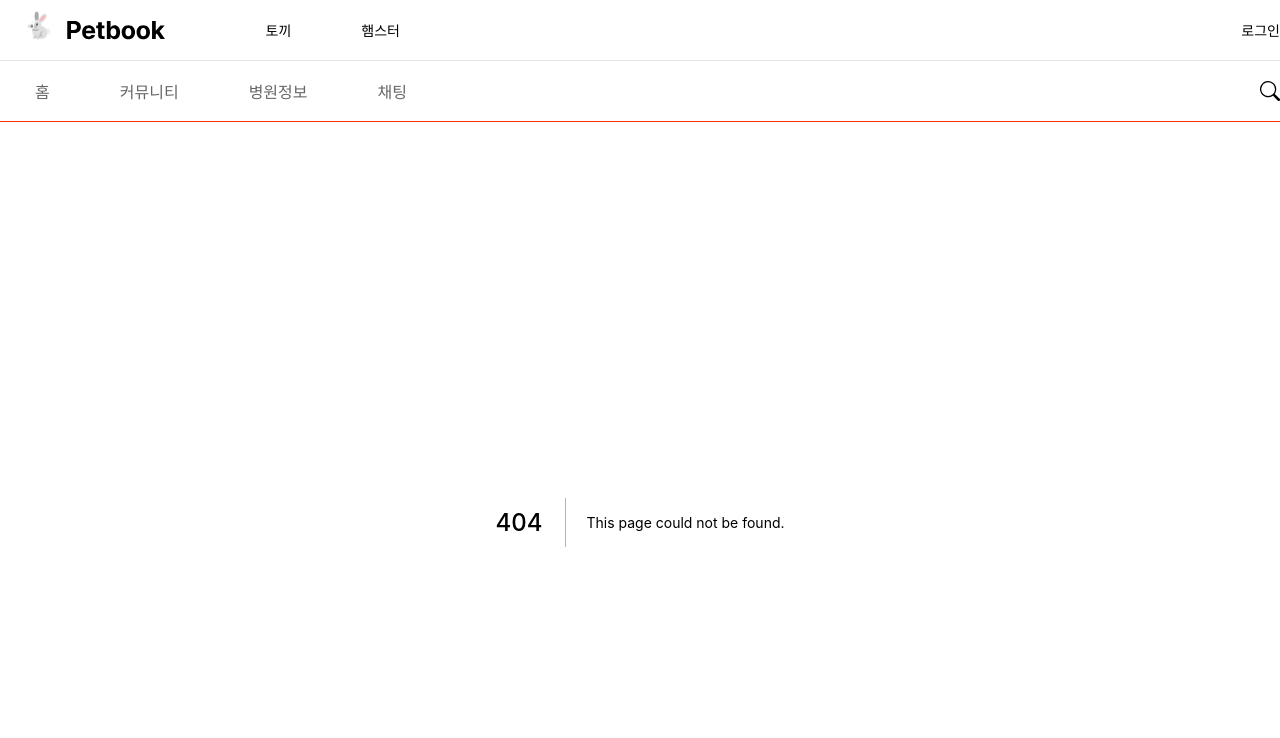
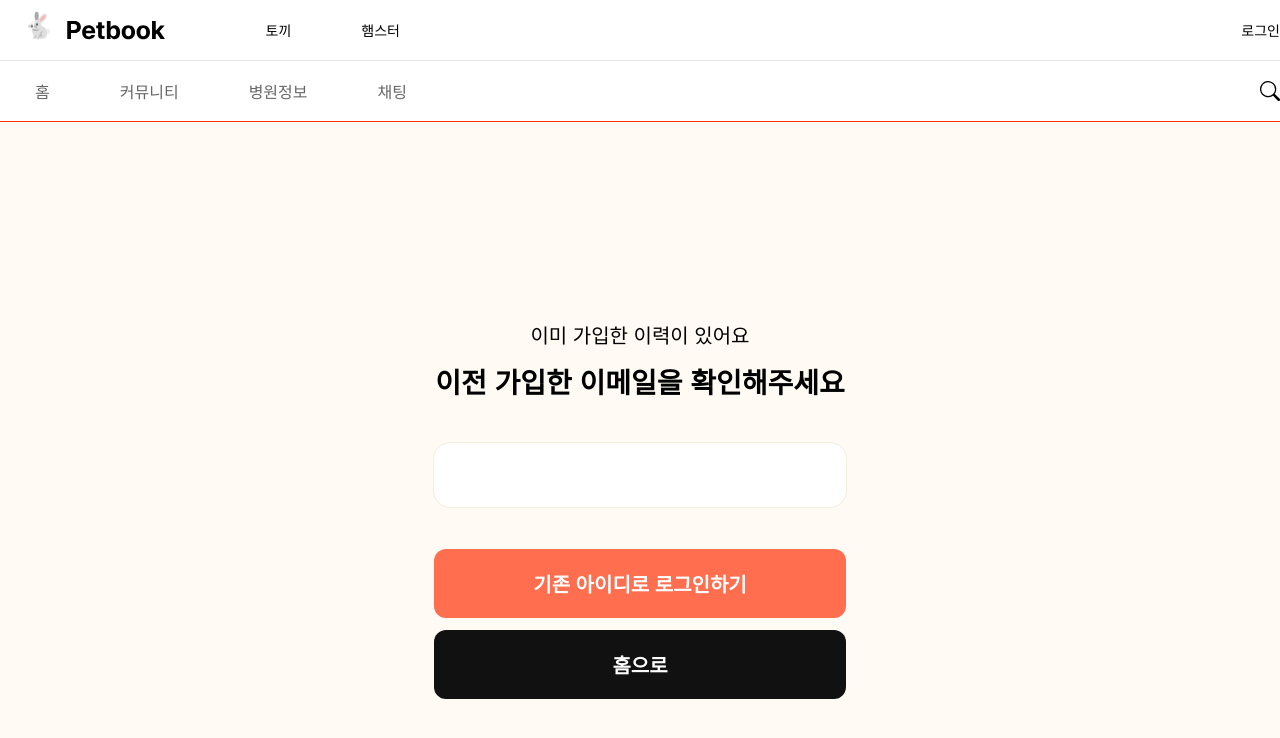
Before and after one commit to K-Slave/petBook-Client, a Next.js app in the folder petbook_fe/: page /password in a window 1280 px wide. Before the commit this address had no page. Shown: the top 738 px of the page. Built offline with nearby package versions, Linux system fonts and the light colour scheme; a web font is replaced by a local one.

Commit message:
add password wrap

```diff
--- /dev/null
+++ b/petbook_fe/pages/password/index.tsx
@@ -0,0 +1,71 @@
+import Link from "next/link";
+import styled from "styled-components";
+
+const Main = styled.main`
+  padding-top: 198px;
+  height: calc(100vh - 61px);
+  overflow: auto;
+  display: flex;
+  flex-direction: column;
+  align-items: center;
+  background-color: var(--bg);
+
+  input {
+    max-width: 412px;
+    margin-bottom: 42px;
+    height: 64px;
+    padding: 20px;
+    text-align: center;
+  }
+`;
+const InfoWrap = styled.section`
+  text-align: center;
+  p {
+    font-size: 20px;
+    margin-bottom: 12px;
+  }
+  h4 {
+    margin-top: 12px;
+    font-size: 28px;
+    margin-bottom: 42px;
+  }
+`;
+const LinkWrap = styled.div`
+  width: 100%;
+  max-width: 412px;
+  text-align: center;
+  a {
+    padding: 20px 0;
+    border-radius: 12px;
+    font-size: 20px;
+    width: 100%;
+    color: white;
+    font-weight: bold;
+    display: block;
+    &:first-child {
+      background-color: var(--main);
+      margin-bottom: 12px;
+    }
+    &:last-child {
+      background-color: #111;
+    }
+  }
+`;
+const Password = () => {
+  return (
+    <>
+      <Main>
+        <InfoWrap>
+          <p>이미 가입한 이력이 있어요</p>
+          <h4>이전 가입한 이메일을 확인해주세요</h4>
+        </InfoWrap>
+        <input type="text" />
+        <LinkWrap>
+          <Link href={"/login"}>기존 아이디로 로그인하기</Link>
+          <Link href={"/"}>홈으로</Link>
+        </LinkWrap>
+      </Main>
+    </>
+  );
+};
+export default Password;
```
Also changed, not shown: petbook_fe/pages/login/index.tsx (+22 -0 lines).
